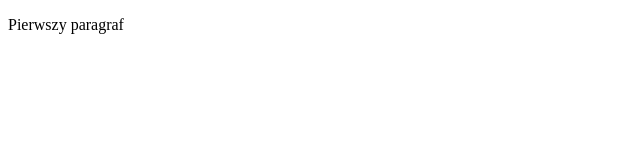
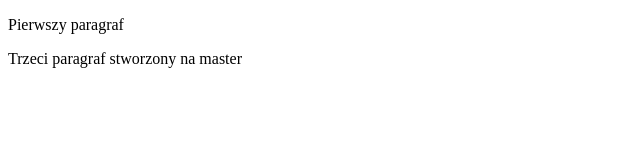
Before and after one commit to podrygala/podrygala.github.io, a plain HTML site: page index.html in a window 1280 px wide. Shown: the whole page, without its empty margins (0-640 px from the left). Drawn offline with Linux system fonts and the light colour scheme.

Commit message:
Dodano trzeci paragraf na gełęzi master

```diff
--- a/index.html
+++ b/index.html
@@ -6,5 +6,6 @@
 </head>
 <body>
     <p>Pierwszy paragraf</p>
+    <p>Trzeci paragraf stworzony na master</p>
 </body>
 </html>
```
